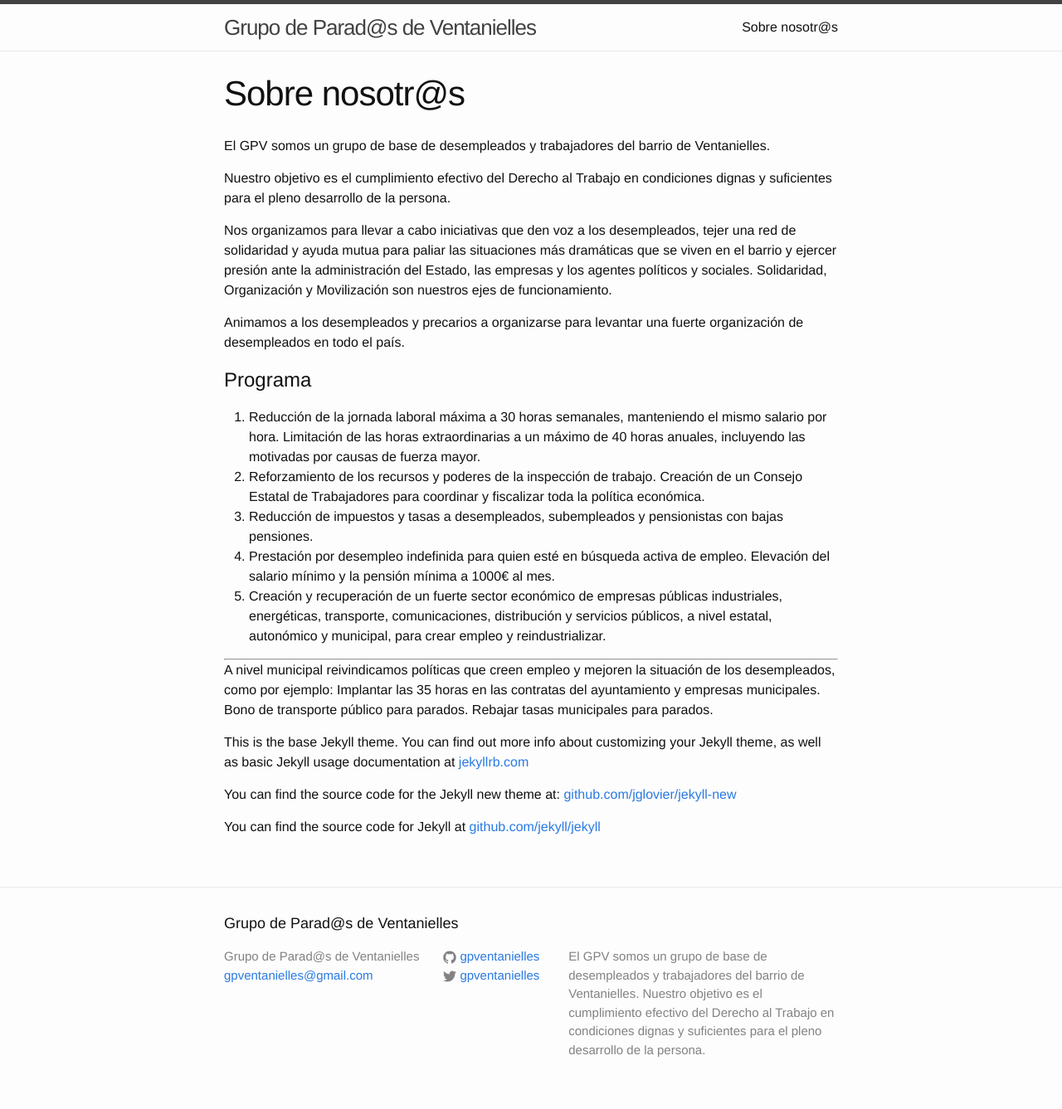
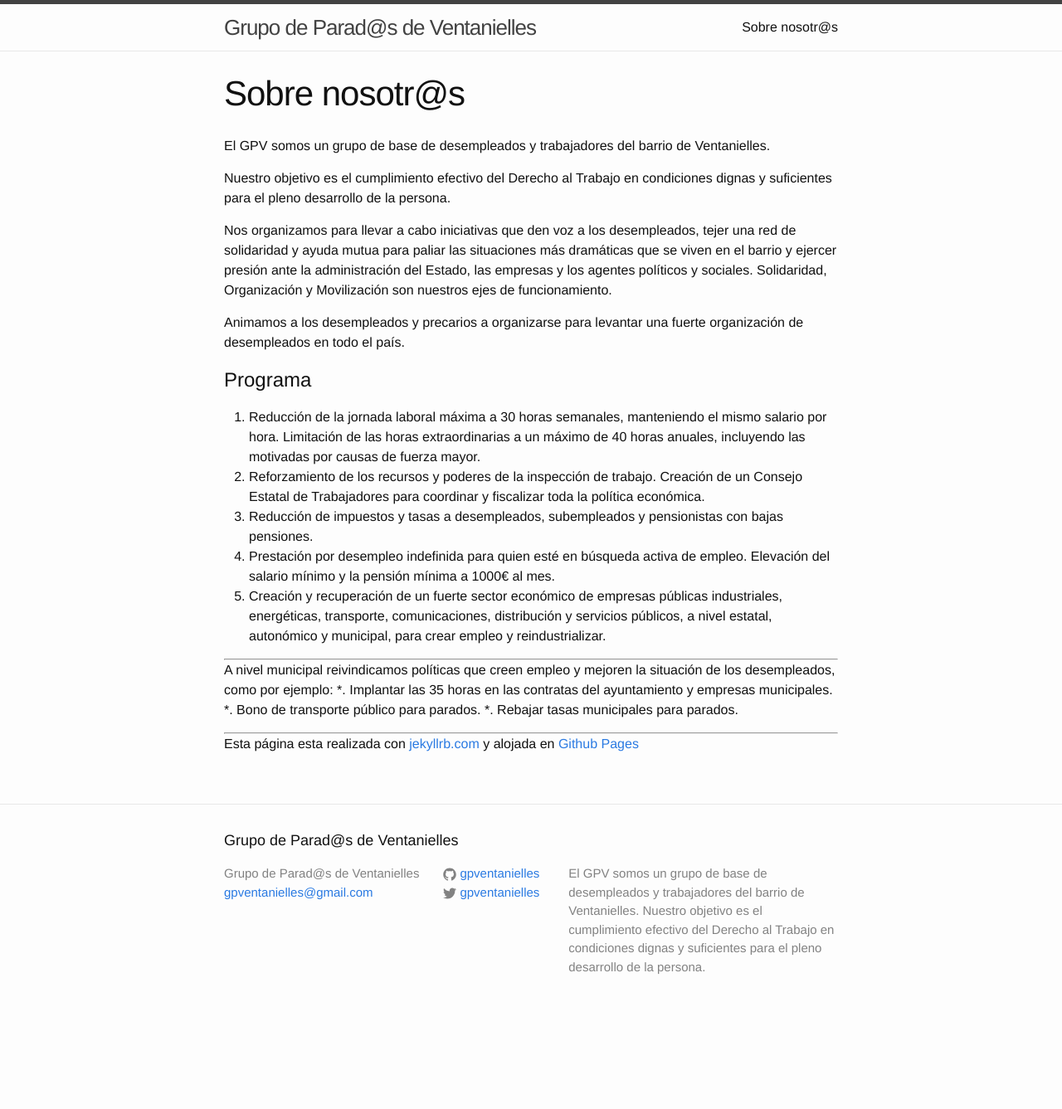
Before and after one commit to gpventanielles/gpventanielles.github.io, a Jekyll site: the page built from about.md, in a window 1280 px wide. Shown: the whole page at 83% size. Built offline with Jekyll 4.4.1, drawn with Linux system fonts in a browser that asks for light colours; after the commit the page ends 1237 px from its top, so only the background shows below that.

Commit message:
publicación blog3

```diff
--- a/about.md
+++ b/about.md
@@ -23,14 +23,10 @@ Animamos a los desempleados y precarios a organizarse para levantar una fuerte o
 -------
 
 A nivel municipal reivindicamos políticas que creen empleo y mejoren la situación de los desempleados, como por ejemplo:
-Implantar las 35 horas en las contratas del ayuntamiento y empresas municipales.
-Bono de transporte público para parados.
-Rebajar tasas municipales para parados.
+*. Implantar las 35 horas en las contratas del ayuntamiento y empresas municipales.
+*. Bono de transporte público para parados.
+*. Rebajar tasas municipales para parados.
 
+------------------
 
-
-This is the base Jekyll theme. You can find out more info about customizing your Jekyll theme, as well as basic Jekyll usage documentation at [jekyllrb.com](http://jekyllrb.com/)
-
-You can find the source code for the Jekyll new theme at: [github.com/jglovier/jekyll-new](https://github.com/jglovier/jekyll-new)
-
-You can find the source code for Jekyll at [github.com/jekyll/jekyll](https://github.com/jekyll/jekyll)
+Esta página esta realizada con [jekyllrb.com](http://jekyllrb.com/) y alojada en [Github Pages](http://pages.github.io)
```
Also changed, not shown: 3 other files.
